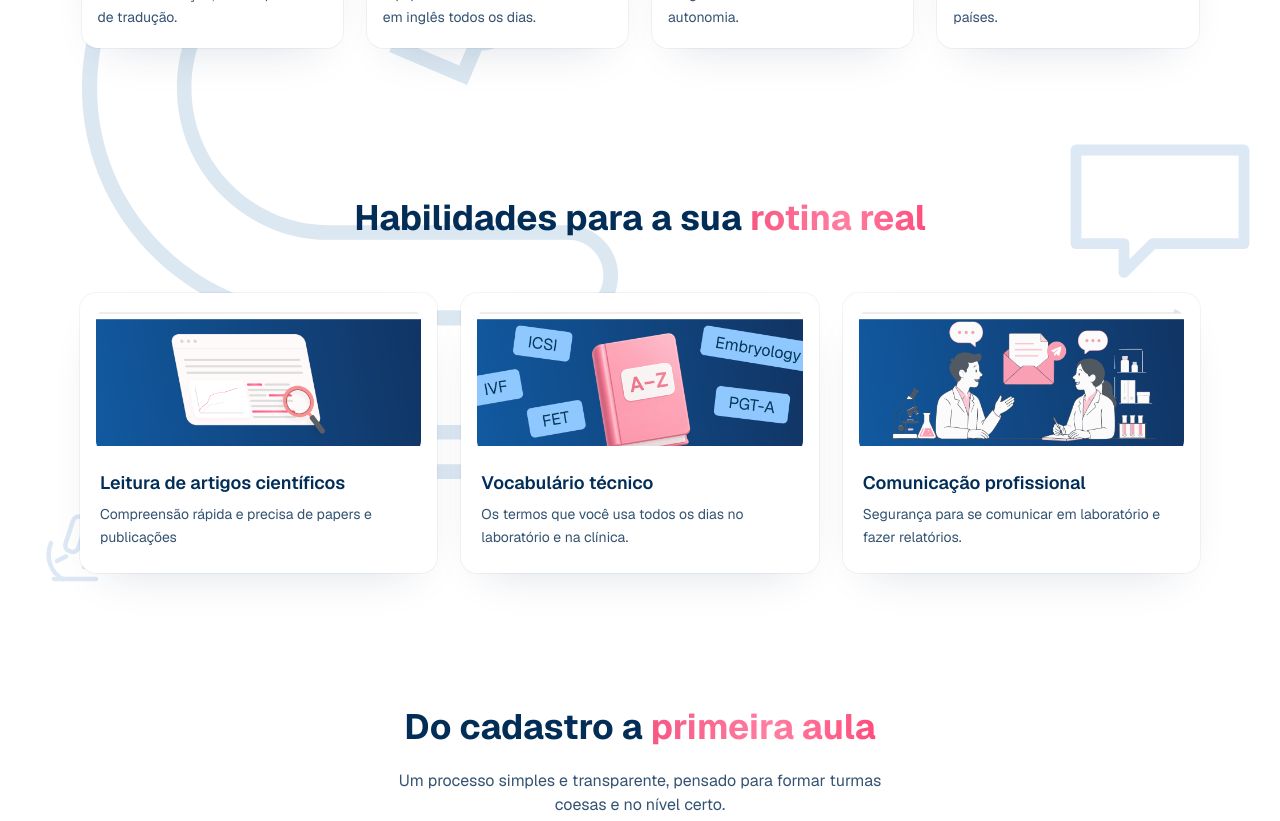
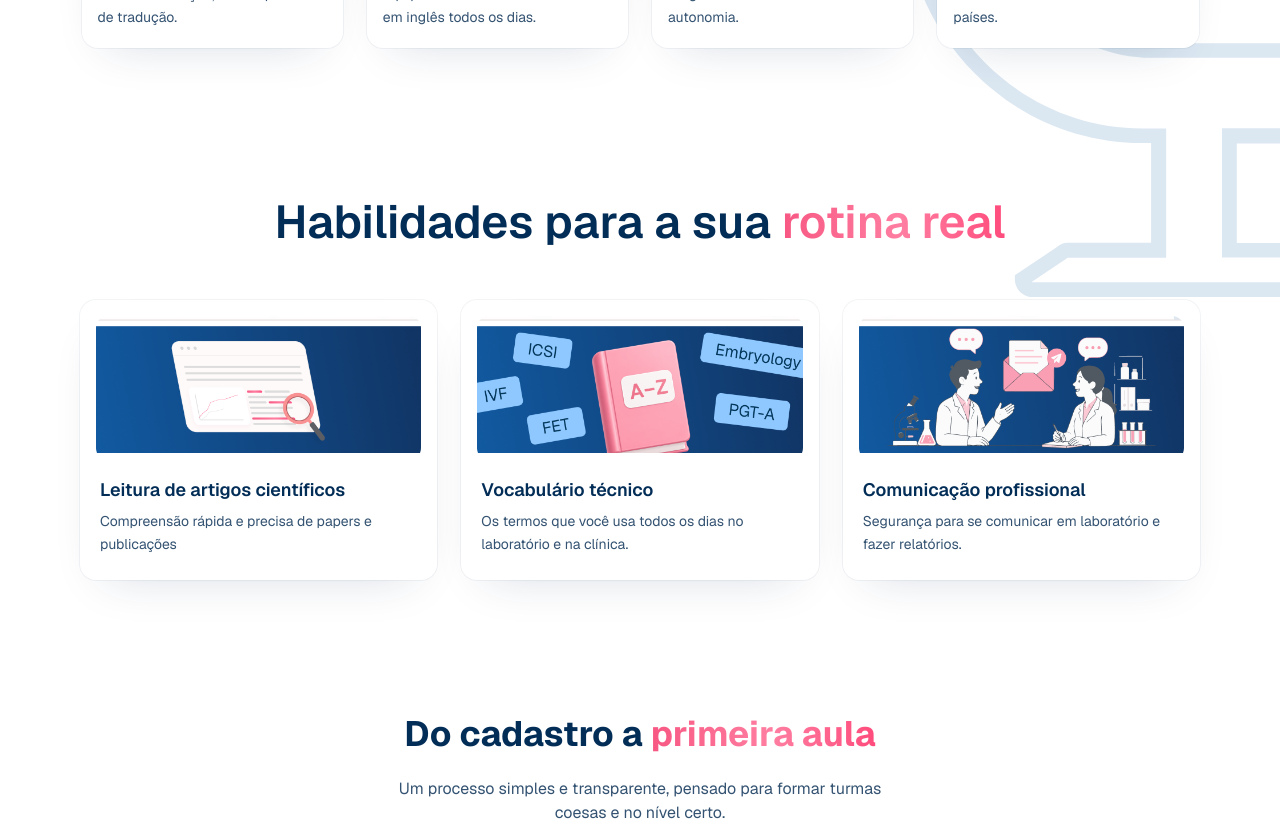
Before and after one commit to gsalviete/beyond-the-lab, a React (Vite) app: page / in a window 1280 px wide. Shown: the part 2040-2861 px from the top of the page. Built offline with nearby package versions, Linux system fonts and the light colour scheme.

Commit message:
fix: microscope icon position

```diff
--- a/src/components/Decor.jsx
+++ /dev/null
@@ -1,86 +0,0 @@
-// Decorative motifs used across sections (hero accent + faint backgrounds).
-
-// Pink sperm illustration — teardrop head + smooth tapered S-tail (matches Figma asset).
-export const Sperm = ({ className = 'h-24 w-24', gradFrom = '#FF9CB6', gradTo = '#F0477C', id = 'spermG' }) => (
-  <svg className={className} viewBox="0 0 200 240" fill="none" xmlns="http://www.w3.org/2000/svg">
-    <defs>
-      <linearGradient id={id} x1="30" y1="220" x2="160" y2="40" gradientUnits="userSpaceOnUse">
-        <stop stopColor={gradFrom} />
-        <stop offset="1" stopColor={gradTo} />
-      </linearGradient>
-    </defs>
-    {/* tail — tapered S curve */}
-    <path
-      d="M124 100 C 102 132, 66 128, 55 158"
-      stroke={`url(#${id})`}
-      strokeWidth="15"
-      strokeLinecap="round"
-    />
-    <path
-      d="M55 158 C 46 184, 22 190, 10 222"
-      stroke={`url(#${id})`}
-      strokeWidth="8.5"
-      strokeLinecap="round"
-    />
-    {/* head — rounded teardrop pointing down-left toward tail */}
-    <path
-      d="M124 104 C 106 88, 106 60, 126 44 C 146 28, 176 32, 186 54 C 196 76, 184 100, 160 108 C 146 113, 133 112, 124 104 Z"
-      fill={`url(#${id})`}
-    />
-  </svg>
-)
-
-// Big faint outline sperm — background motif (light blue line-art like the Figma bg icons).
-export const SpermOutline = ({ className = 'h-96 w-96', stroke = '#DDE8F5', strokeWidth = 10 }) => (
-  <svg className={className} viewBox="0 0 400 400" fill="none" xmlns="http://www.w3.org/2000/svg">
-    <ellipse cx="268" cy="130" rx="78" ry="92" transform="rotate(32 268 130)" stroke={stroke} strokeWidth={strokeWidth} />
-    <path
-      d="M215 195 C 160 260, 90 250, 70 310 C 55 355, 20 360, 4 396"
-      stroke={stroke}
-      strokeWidth={strokeWidth}
-      strokeLinecap="round"
-    />
-  </svg>
-)
-
-// Faint cell (célula) — outlined circle with nucleus.
-export const Cell = ({ className = 'h-16 w-16', stroke = '#DDE8F5' }) => (
-  <svg className={className} viewBox="0 0 64 64" fill="none">
-    <circle cx="32" cy="32" r="26" stroke={stroke} strokeWidth="3" />
-    <circle cx="34" cy="30" r="9" stroke={stroke} strokeWidth="3" />
-  </svg>
-)
-
-// Ring + dot (óvulo simplificado) — used on pink boxes.
-export const RingDot = ({ className = 'h-10 w-10', stroke = '#FFFFFF' }) => (
-  <svg className={className} viewBox="0 0 48 48" fill="none">
-    <circle cx="24" cy="24" r="20" stroke={stroke} strokeWidth="3.5" />
-    <circle cx="24" cy="24" r="7" fill={stroke} fillOpacity="0.9" />
-  </svg>
-)
-
-// Faint DNA double helix.
-export const Dna = ({ className = 'h-24 w-12', stroke = '#DDE8F5', strokeWidth = 3 }) => (
-  <svg className={className} viewBox="0 0 48 120" fill="none">
-    <path d="M12 4C40 24 8 44 36 64C8 84 40 104 12 116" stroke={stroke} strokeWidth={strokeWidth} strokeLinecap="round" />
-    <path d="M36 4C8 24 40 44 12 64C40 84 8 104 36 116" stroke={stroke} strokeWidth={strokeWidth} strokeLinecap="round" />
-    <path d="M16 16h16M15 34h18M15 82h18M16 100h16" stroke={stroke} strokeWidth={strokeWidth * 0.8} strokeLinecap="round" />
-  </svg>
-)
-
-// Faint microscope outline.
-export const Microscope = ({ className = 'h-20 w-20', stroke = '#DDE8F5' }) => (
-  <svg className={className} viewBox="0 0 64 64" fill="none" strokeLinecap="round" strokeLinejoin="round">
-    <path d="M20 52h28" stroke={stroke} strokeWidth="3" />
-    <path d="M26 52c-8-4-12-14-8-24" stroke={stroke} strokeWidth="3" />
-    <rect x="30" y="10" width="9" height="24" rx="4" transform="rotate(18 34 22)" stroke={stroke} strokeWidth="3" />
-    <path d="M22 40l6-3M40 44h6a6 6 0 0 0 6-6" stroke={stroke} strokeWidth="3" />
-  </svg>
-)
-
-// Speech-bubble line motif (squared, matches the Figma background line-art).
-export const Bubble = ({ className = 'h-40 w-40', stroke = '#DDE8F5', strokeWidth = 8 }) => (
-  <svg className={className} viewBox="0 0 160 130" fill="none">
-    <path d="M10 10h140v78H74l-24 24V88H10z" stroke={stroke} strokeWidth={strokeWidth} strokeLinejoin="round" />
-  </svg>
-)
--- a/src/components/FinalCta.jsx
+++ b/src/components/FinalCta.jsx
@@ -1,5 +1,4 @@
 import { ArrowUpRight } from './Icons.jsx'
-import { Sperm, RingDot } from './Decor.jsx'
 
 export default function FinalCta() {
   return (
@@ -15,25 +14,12 @@ export default function FinalCta() {
               backgroundSize: '46px 46px',
             }}
           />
-          {/* big ovum on the right with a small white sperm swimming toward it */}
+          {/* big ovum on the right */}
           <div className="pointer-events-none absolute -right-24 top-1/2 h-[420px] w-[420px] -translate-y-1/2">
             <div className="animate-ring absolute inset-0 rounded-full bg-brand-light/30" />
             <div className="absolute inset-10 rounded-full border-[22px] border-white/40" />
             <div className="absolute inset-28 rounded-full bg-white/25" />
-            <Sperm
-              className="animate-swim absolute -left-16 top-8 h-28 w-28 -scale-x-100"
-              gradFrom="#FFFFFF"
-              gradTo="#FFE3EC"
-              id="spermCta"
-            />
           </div>
-          {/* small line-art accents */}
-          <RingDot className="pointer-events-none absolute left-14 top-10 h-12 w-12 opacity-80" />
-          <RingDot className="pointer-events-none absolute bottom-10 right-1/3 h-8 w-8 opacity-60" />
-          <Sperm
-            className="pointer-events-none absolute -left-8 bottom-0 h-24 w-24 rotate-[165deg] opacity-90"
-            id="spermCta2"
-          />
           <div className="relative">
             <p className="reveal text-sm font-semibold uppercase tracking-[0.25em] text-grad">Vagas limitadas</p>
             <h2 className="reveal mx-auto mt-4 max-w-2xl font-display text-[1.9rem] font-bold leading-tight text-ink md:text-[2.4rem]" style={{ '--reveal-delay': '100ms' }}>
--- a/src/components/Personas.jsx
+++ b/src/components/Personas.jsx
@@ -1,4 +1,4 @@
-import { Microscope } from './icons.jsx'
+import { Microscope } from './Icons.jsx'
 
 const personas = [
   {
@@ -34,9 +34,9 @@ export default function Personas() {
           estudantes da reprodução humana
         </h2>
 
-        {/* Subtítulo — Geist 18/400, line-height normal, #345372 */}
+        {/* Subtítulo — Geist 18/400, line-height normal, body */}
         <p
-          className="reveal w-full text-center font-display text-[18px] font-normal leading-[normal] text-[#345372]"
+          className="reveal w-full text-center font-display text-[18px] font-normal leading-[normal] text-body"
           style={{ '--reveal-delay': '120ms' }}
         >
           Se você se identifica com algum desses perfis, o{' '}
@@ -45,17 +45,15 @@ export default function Personas() {
 
         {/* wrapper de ancoragem: microscópio preso à fileira de cards */}
         <div className="relative w-full">
-          {/* Microscópio — 536×759, #115CA4, opacity 0.15 embutida no path
+          {/* Microscópio — 536×759, decor-blue, opacity 0.15 embutida no path
               ⚠️ left/top DERIVADOS por medição no print (escala 1.045×) */}
           <div
-  aria-hidden="true"
-  className="pointer-events-none absolute select-none"
-  style={{ left: '823.5px', top: '-182px', width: '536px', height: '759px' }}
-></div>
-          <Microscope
+            aria-hidden="true"
             className="pointer-events-none absolute select-none"
-            style={{ left: '823.5px', top: '-182px' }}
-          />
+            style={{ left: '823.5px', top: '-182px', width: '536px', height: '759px' }}
+          >
+            <Microscope />
+          </div>
 
           <div className="relative z-10 grid w-full gap-6 text-left sm:grid-cols-2 lg:grid-cols-4">
             {personas.map((p, i) => (
--- a/src/components/Pricing.jsx
+++ b/src/components/Pricing.jsx
@@ -1,5 +1,4 @@
 import { ArrowUpRight, ChevronRight, Shield, Trophy, Lock } from './Icons.jsx'
-import { Dna } from './Decor.jsx'
 
 const features = [
   'Turmas reduzidas, com aulas ao vivo',
@@ -27,12 +26,6 @@ export default function Pricing() {
           <div className="grid items-center gap-10 lg:grid-cols-2">
             {/* left */}
             <div className="relative">
-              {/* DNA helix behind the feature list (as in Figma) */}
-              <Dna
-                className="pointer-events-none absolute -left-6 top-40 hidden h-[430px] w-24 md:block"
-                stroke="#FFCBDB"
-                strokeWidth={2.4}
-              />
               <span className="reveal inline-flex items-center gap-2 rounded-full bg-white px-4 py-1.5 text-sm font-semibold shadow-soft">
                 <span className="h-2 w-2 rounded-full bg-brand" /> <span className="text-grad">Beyond The Lab</span>
               </span>
--- a/src/components/Skills.jsx
+++ b/src/components/Skills.jsx
@@ -16,16 +16,12 @@ const skills = [
   },
 ]
 
-import { Microscope, Cell, Bubble } from './Decor.jsx'
-
 export default function Skills() {
   return (
     <section id="como-funciona" className="relative overflow-hidden py-16">
-      <Bubble className="pointer-events-none absolute right-6 top-2 hidden h-40 w-48 lg:block" strokeWidth={9} />
-      <Microscope className="pointer-events-none absolute bottom-10 left-6 h-24 w-24" />
-      <Cell className="pointer-events-none absolute bottom-16 right-1/4 h-12 w-12 opacity-70" />
       <div className="container-page relative text-center">
-        <h2 className="reveal font-display text-[1.75rem] font-bold text-ink md:text-[2.2rem]">
+        {/* ⚠️ DERIVADO do token de Personas — validar no Dev Mode */}
+        <h2 className="reveal w-full text-center font-display text-[46px] font-semibold leading-[normal] text-ink">
           Habilidades para a sua <span className="text-grad">rotina real</span>
         </h2>
 
--- a/tailwind.config.js
+++ b/tailwind.config.js
@@ -14,6 +14,8 @@ export default {
           line: '#FF5986',      // borda do card (Figma)
         },
         cobalt: '#114883',
+        'decor-blue': '#115CA4',   // line-art decorativo (microscópio) — SPEC §1
+        'border-soft': '#E8E3E3',  // selection colors de Personas — SPEC §1
         rose: {
           50: '#FFF5F8',
           100: '#FFE8EF',
```
